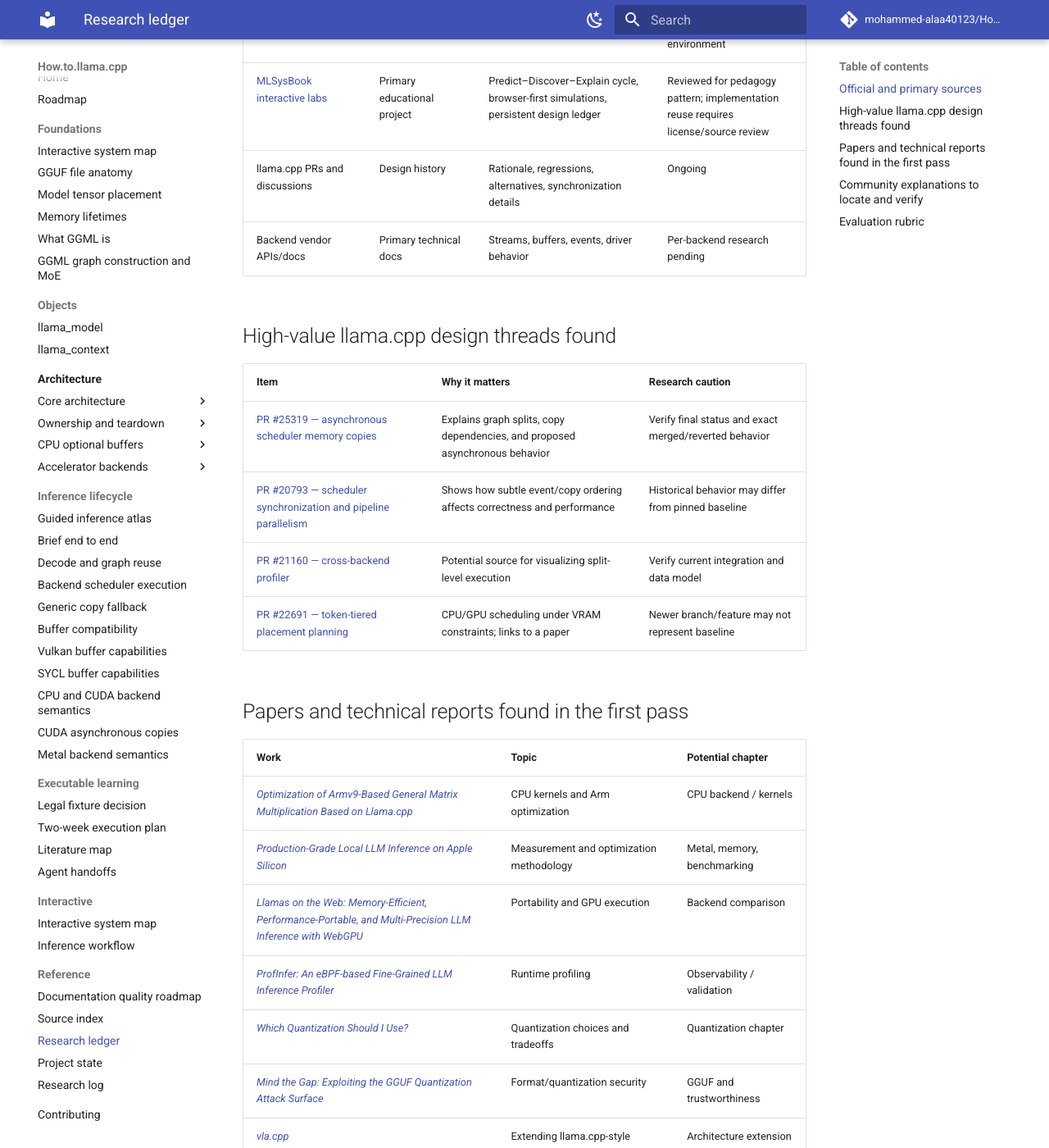
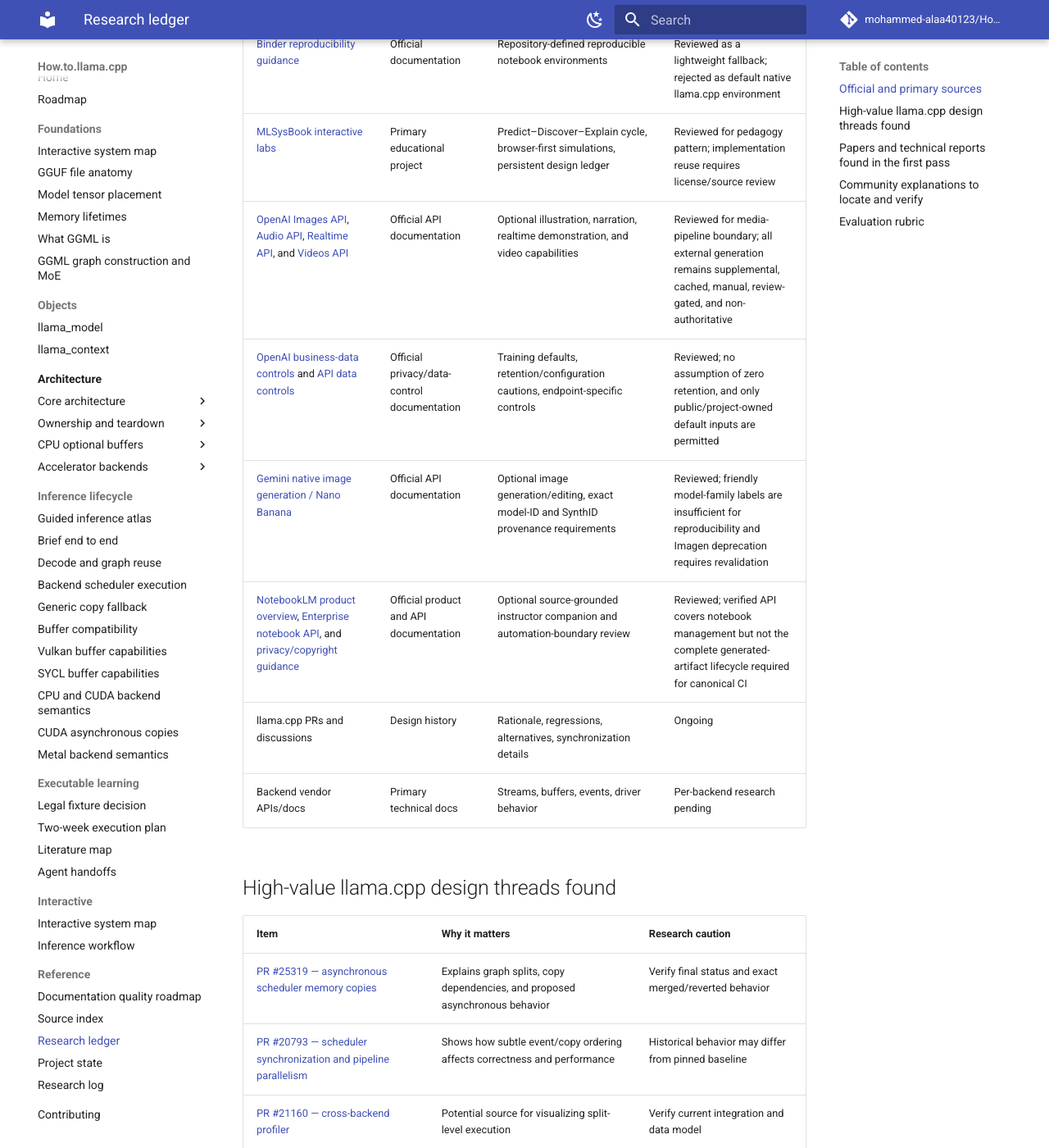
Before and after one commit to mohammed-alaa40123/How.to.llama.cpp, an MkDocs documentation site: the page built from docs/reference/research-ledger.md, in a window 1280 px wide and 1400 px high, scrolled down 1894 px. Shown: the whole window at 82% size. Built offline with MkDocs 1.6.1 and Material for MkDocs 9.7.7, drawn with Linux system fonts in a browser that asks for light colours; comment, search, counter and statistics services are not loaded.

Commit message:
docs: record official media service sources

```diff
--- a/docs/reference/research-ledger.md
+++ b/docs/reference/research-ledger.md
@@ -22,6 +22,10 @@
 | [GitHub dev containers](https://docs.github.com/en/codespaces/setting-up-your-project-for-codespaces/adding-a-dev-container-configuration/introduction-to-dev-containers) and [Codespaces prebuilds](https://docs.github.com/en/codespaces/prebuilding-your-codespaces/about-github-codespaces-prebuilds) | Official documentation | Cloud-container environment and optional prebuild behavior/cost boundary | Reviewed; devcontainer selected as fallback, prebuilds remain optional and budget-gated |
 | [Binder reproducibility guidance](https://mybinder.readthedocs.io/en/latest/tutorials/reproducibility.html) | Official documentation | Repository-defined reproducible notebook environments | Reviewed as a lightweight fallback; rejected as default native llama.cpp environment |
 | [MLSysBook interactive labs](https://mlsysbook.ai/labs/) | Primary educational project | Predict–Discover–Explain cycle, browser-first simulations, persistent design ledger | Reviewed for pedagogy pattern; implementation reuse requires license/source review |
+| [OpenAI Images API](https://platform.openai.com/docs/api-reference/images-streaming), [Audio API](https://platform.openai.com/docs/api-reference/audio), [Realtime API](https://platform.openai.com/docs/api-reference/realtime), and [Videos API](https://platform.openai.com/docs/api-reference/videos) | Official API documentation | Optional illustration, narration, realtime demonstration, and video capabilities | Reviewed for media-pipeline boundary; all external generation remains supplemental, cached, manual, review-gated, and non-authoritative |
+| [OpenAI business-data controls](https://openai.com/business-data/) and [API data controls](https://platform.openai.com/docs/models/default-usage-policies-by-endpoint) | Official privacy/data-control documentation | Training defaults, retention/configuration cautions, endpoint-specific controls | Reviewed; no assumption of zero retention, and only public/project-owned default inputs are permitted |
+| [Gemini native image generation / Nano Banana](https://ai.google.dev/gemini-api/docs/image-generation) | Official API documentation | Optional image generation/editing, exact model-ID and SynthID provenance requirements | Reviewed; friendly model-family labels are insufficient for reproducibility and Imagen deprecation requires revalidation |
+| [NotebookLM product overview](https://support.google.com/notebooklm/answer/16164461), [Enterprise notebook API](https://docs.cloud.google.com/gemini/enterprise/notebooklm-enterprise/docs/api-notebooks), and [privacy/copyright guidance](https://support.google.com/notebooklm/answer/17004255) | Official product and API documentation | Optional source-grounded instructor companion and automation-boundary review | Reviewed; verified API covers notebook management but not the complete generated-artifact lifecycle required for canonical CI |
 | llama.cpp PRs and discussions | Design history | Rationale, regressions, alternatives, synchronization details | Ongoing |
 | Backend vendor APIs/docs | Primary technical docs | Streams, buffers, events, driver behavior | Per-backend research pending |
 
```
